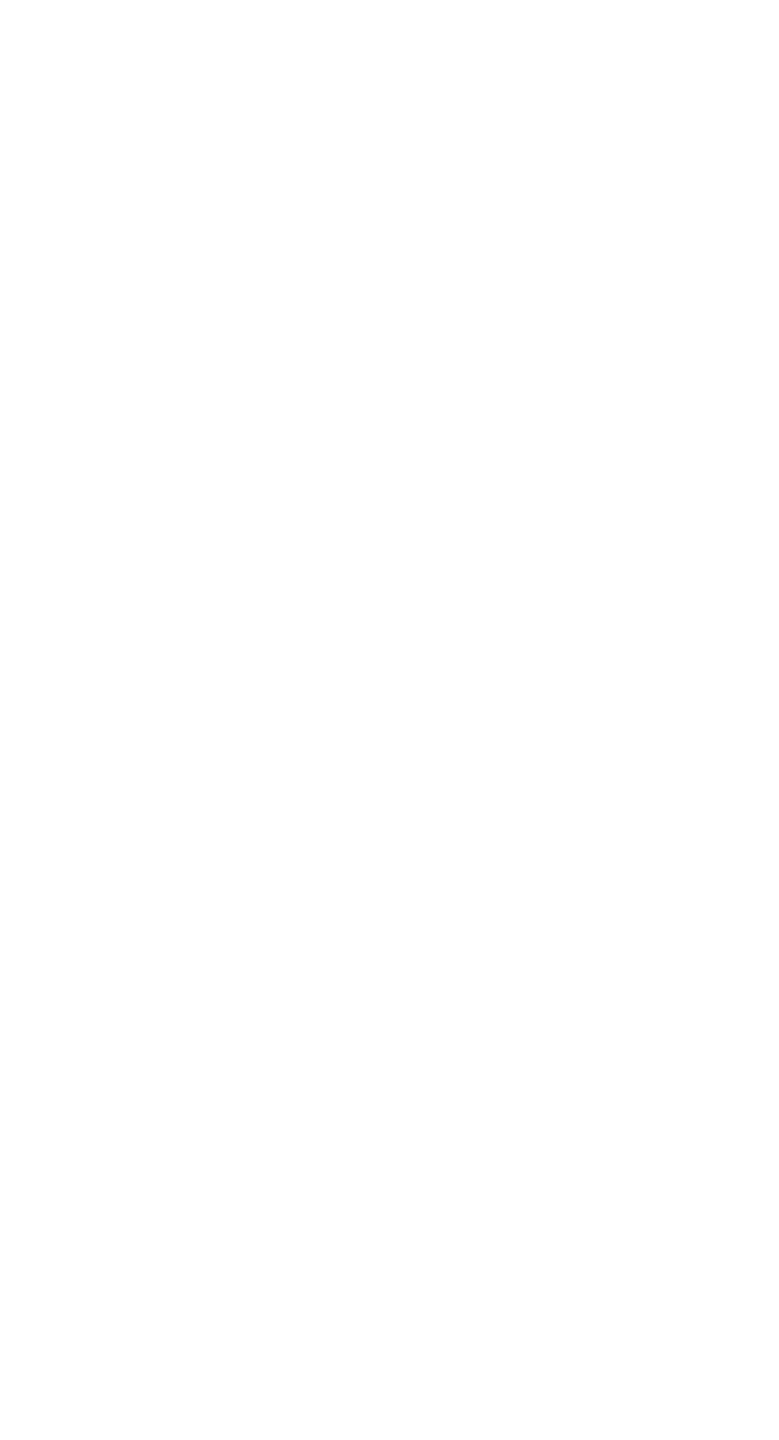
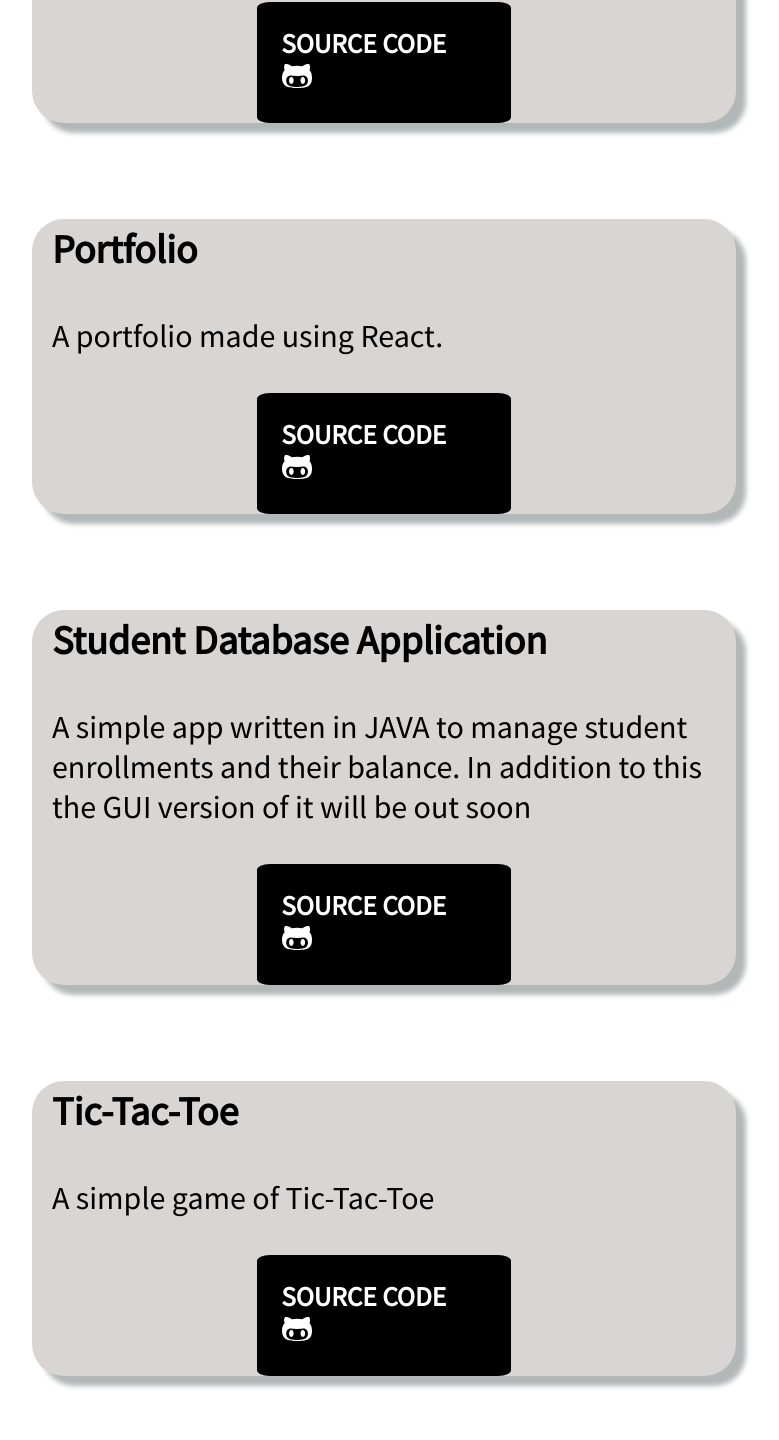
Before and after one commit to vaibhavmahindru/blog-template, a React (Create React App) app: page /projects in a window 1280 px wide. Shown: the part 899-2339 px from the top of the page, without its empty margins (416-1195 px from the left). Before the commit the page ends 800 px from the top, so only its background shows below. Built offline with nearby package versions, Linux system fonts and the light colour scheme.

Commit message:
projects page completed

```diff
--- a/src/App.css
+++ b/src/App.css
@@ -125,9 +125,11 @@ body {
   color: black;
   font-family: "Pangolin", cursive;
 }
+.footer > a {
+  color: rgb(3, 4, 70);
+}
 
-.about,
-.project {
+.about {
   float: right;
   width: 75%;
   text-align: center;
@@ -148,4 +150,50 @@ body {
   font-size: 1.5em;
   margin-left: 5px;
   margin-right: 5px;
+  padding-bottom: 20px;
 }
+
+.project {
+  float: right;
+  width: 75%;
+}
+
+.project-container {
+  display: block;
+  margin: 6em 8em 4em 8em;
+  background-color: rgb(216, 213, 210);
+  border-radius: 2em;
+  box-shadow: 10px 10px 5px rgb(178, 184, 184);
+}
+
+.project-container > h1,
+.project-container > p {
+  margin-left: 15px;
+  padding: 5px;
+}
+
+.project-container > h1 {
+  font-size: 2.5rem;
+}
+.project-container > p {
+  font-size: 2rem;
+}
+
+.project-container > a {
+  text-decoration: none;
+}
+.code-link {
+  background-color: black;
+  color: white;
+  margin-left: 32%;
+  margin-right: 32%;
+  text-decoration: none;
+  padding: 1.5rem;
+  border-radius: 5%;
+  font-size: 1.7em;
+  text-transform: uppercase;
+}
+
+#icon {
+  font-size: 2rem;
+}
--- a/src/components/Project.js
+++ b/src/components/Project.js
@@ -1,11 +1,27 @@
 import React, { Component } from "react";
-
+import { FaGithubAlt } from "react-icons/fa";
+import Projects from "./projects";
 class Project extends Component {
-  state = {};
+  state = {
+    project: Projects,
+  };
   render() {
     return (
       <div className="project">
-        <h1>Project Page</h1>
+        {this.state.project.map((item) => {
+          return (
+            <div className="project-container">
+              <h1>{item.title}</h1>
+              <p>{item.desc}</p>
+              <a target="_b" href={item.link}>
+                <h3 className="code-link">
+                  source code &nbsp;&nbsp;
+                  <FaGithubAlt id="icon" />
+                </h3>
+              </a>
+            </div>
+          );
+        })}
       </div>
     );
   }
--- a/src/components/footer.js
+++ b/src/components/footer.js
@@ -12,7 +12,11 @@ class Footer extends Component {
         AND{" "}
         <span role="img" aria-label="beer">
           🍺
-        </span>
+        </span>{" "}
+        by{" "}
+        <a href="https://vaibhavmahindru.github.io/intro-page/" target="_b">
+          vaibhav
+        </a>
       </div>
     );
   }
--- a/src/components/projects.js
+++ b/src/components/projects.js
@@ -1,43 +1,41 @@
 const projects = [
   {
     id: 1,
-    link: "",
-    title: "Title",
-    description: "A very good blog",
-    text:
-      "Lorem ipsum dolor sit amet, consectetur adipiscing elit, sed do eiusmod tempor incididunt ut labore et dolore magna aliqua. Ut enim ad minim veniam, quis nostrud exercitation ullamco laboris nisi ut aliquip ex ea commodo consequat. Duis aute irure dolor in reprehenderit in voluptate velit esse cillum dolore eu fugiat nulla pariatur. Excepteur sint occaecat cupidatat non proident, sunt in culpa qui officia deserunt mollit anim id est laborum.",
+    link: "https://github.com/vaibhavmahindru/meme-generator",
+    title: "Meme Generator",
+
+    desc:
+      "A website made with React to genrate a random joke, user just have to enter a top and a bottom text, and a random meme will be genrated with those texts. I created this while practicinf React and the fetch feature of it",
   },
   {
     id: 2,
-    link: "",
-    title: "Title",
-    description: "A very good blog",
-    text:
-      "Lorem ipsum dolor sit amet, consectetur adipiscing elit, sed do eiusmod tempor incididunt ut labore et dolore magna aliqua. Ut enim ad minim veniam, quis nostrud exercitation ullamco laboris nisi ut aliquip ex ea commodo consequat. Duis aute irure dolor in reprehenderit in voluptate velit esse cillum dolore eu fugiat nulla pariatur. Excepteur sint occaecat cupidatat non proident, sunt in culpa qui officia deserunt mollit anim id est laborum.",
+    link: "https://github.com/vaibhavmahindru/blog",
+    title: "Blogging Website",
+
+    desc:
+      "A simple blogging website made using NodeJs, MongoDB, NPM and Express. This was backend focused project so the frontend is not that good.",
   },
   {
     id: 3,
-    link: "",
-    title: "Title",
-    description: "A very good blog",
-    text:
-      "Lorem ipsum dolor sit amet, consectetur adipiscing elit, sed do eiusmod tempor incididunt ut labore et dolore magna aliqua. Ut enim ad minim veniam, quis nostrud exercitation ullamco laboris nisi ut aliquip ex ea commodo consequat. Duis aute irure dolor in reprehenderit in voluptate velit esse cillum dolore eu fugiat nulla pariatur. Excepteur sint occaecat cupidatat non proident, sunt in culpa qui officia deserunt mollit anim id est laborum.",
+    link: "https://github.com/vaibhavmahindru/portfolio",
+    title: "Portfolio",
+
+    desc: "A portfolio made using React.",
   },
   {
     id: 4,
-    link: "",
-    title: "Title",
-    description: "A very good blog",
-    text:
-      "Lorem ipsum dolor sit amet, consectetur adipiscing elit, sed do eiusmod tempor incididunt ut labore et dolore magna aliqua. Ut enim ad minim veniam, quis nostrud exercitation ullamco laboris nisi ut aliquip ex ea commodo consequat. Duis aute irure dolor in reprehenderit in voluptate velit esse cillum dolore eu fugiat nulla pariatur. Excepteur sint occaecat cupidatat non proident, sunt in culpa qui officia deserunt mollit anim id est laborum.",
+    link: "https://github.com/vaibhavmahindru/StudentDatabaseApplication",
+    title: "Student Database Application",
+
+    desc:
+      "A simple app written in JAVA to manage student enrollments and their balance. In addition to this the GUI version of it will be out soon",
   },
   {
     id: 5,
-    link: "",
-    title: "Title",
-    description: "A very good blog",
-    text:
-      "Lorem ipsum dolor sit amet, consectetur adipiscing elit, sed do eiusmod tempor incididunt ut labore et dolore magna aliqua. Ut enim ad minim veniam, quis nostrud exercitation ullamco laboris nisi ut aliquip ex ea commodo consequat. Duis aute irure dolor in reprehenderit in voluptate velit esse cillum dolore eu fugiat nulla pariatur. Excepteur sint occaecat cupidatat non proident, sunt in culpa qui officia deserunt mollit anim id est laborum.",
+    link: "https://github.com/vaibhavmahindru/Tic-Tac-Toe",
+    title: "Tic-Tac-Toe",
+
+    desc: "A simple game of Tic-Tac-Toe",
   },
 ];
 
```
